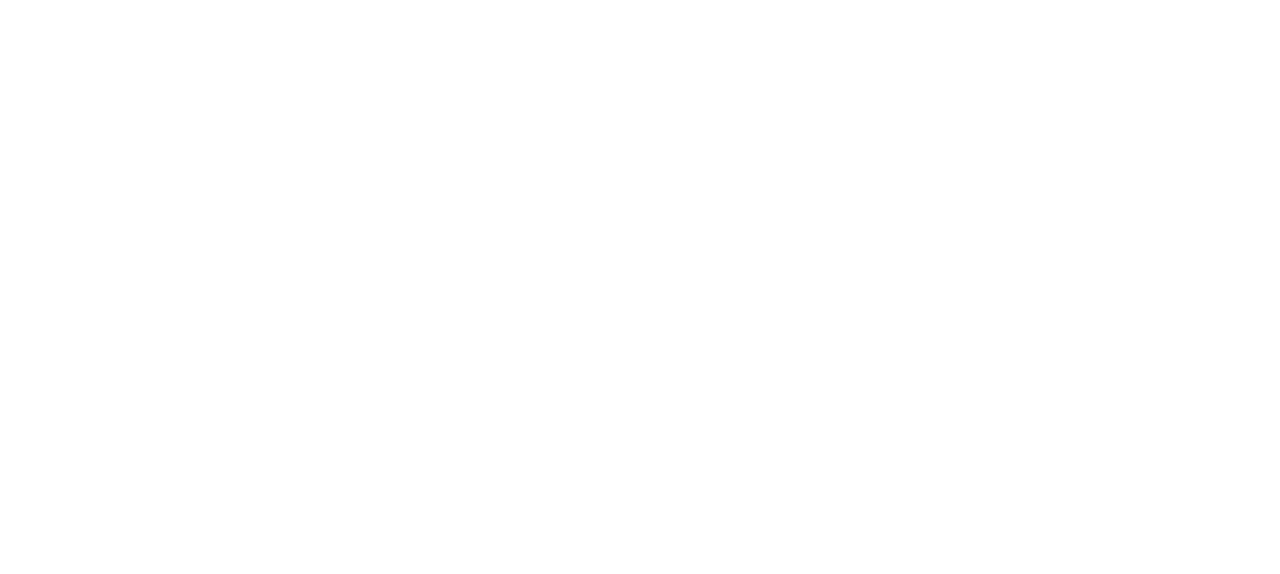
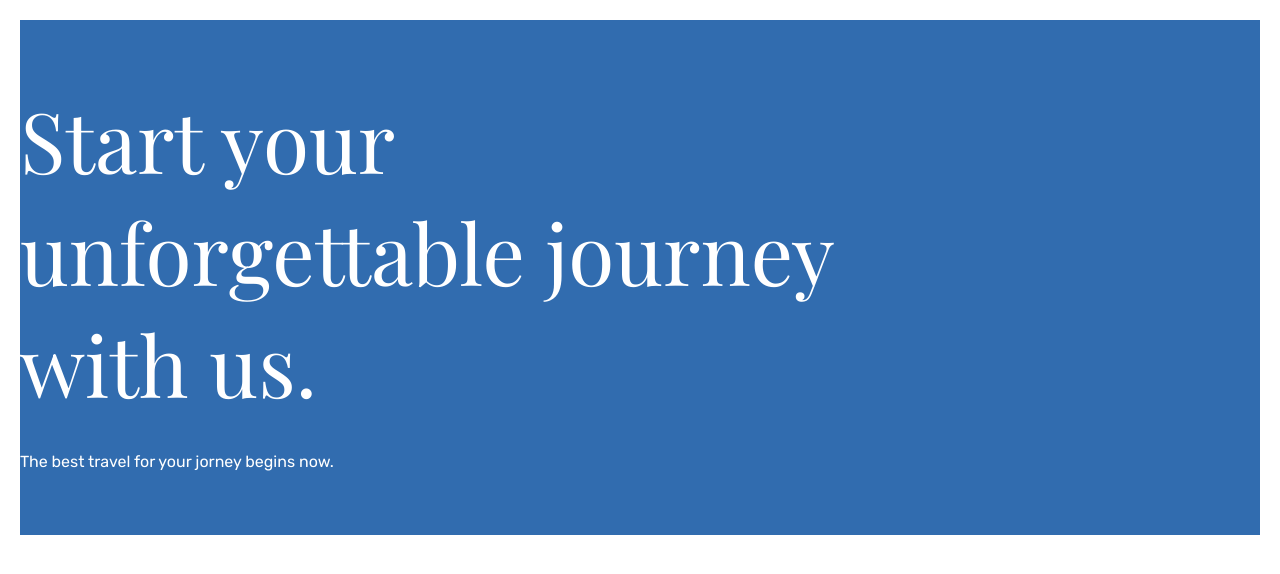
Before and after one commit to Taxeta/202307-w1chwe-ana-lambea-jose-vera, a website: page public/index.html in a window 1280 px wide. Drawn offline with nearby package versions, Linux system fonts and the light colour scheme; files that its build step writes are made by us from their sources.

Commit message:
Add main, section containers on index.html and style.scss

```diff
--- a/public/index.html
+++ b/public/index.html
@@ -5,12 +5,29 @@
   <meta charset="UTF-8">
   <meta name="viewport" content="width=device-width, initial-scale=1.0">
   <link rel="shortcut icon" href="favicon.png" type="image/x-icon">
+  <link rel="preconnect" href="https://fonts.googleapis.com%22%3E/">
+  <link rel=" preconnect" href="https://fonts.gstatic.com/" crossorigin>
+  <link href="https://fonts.googleapis.com/css2?family=Playfair+Display&family=Rubik&display=swap" rel="stylesheet">
   <link rel="stylesheet" href="styles/styles.css">
+
   <title>Travellian</title>
 </head>
 
 <body>
+  <main class="main-container">
+    <section class="welcome-container">
 
+      <div class="welcome-titles">
+        <span class="welcome-titles__title">Start your unforgettable journey with us.</span>
+
+        <span class="welcome-titles__subtitles">The best travel for your jorney begins now.</span>
+      </div>
+
+
+
+
+    </section>
+  </main>
 </body>
 
 </html>
--- a/src/sass/_components.scss
+++ b/src/sass/_components.scss
@@ -0,0 +1,35 @@
+@use "font";
+@use "variables";
+
+.welcome-titles {
+  display: flex;
+  flex-direction: column;
+  gap: 16px;
+  color: #fff;
+
+  &__title {
+    font-size: 40px;
+    line-height: 53.32px;
+    padding-bottom: 8px;
+    font-family: font.$font-family-header;
+  }
+
+  &__subtitle {
+    font-size: 18px;
+    line-height: 21.33px;
+  }
+
+  @media screen and (min-width: variables.$breaking-point) {
+    gap: 24px;
+
+    &__title {
+      font-size: 84px;
+      line-height: 111.97px;
+      width: 70%;
+    }
+
+    &__subtitle {
+      font-size: 22px;
+    }
+  }
+}
--- a/src/sass/_containers.scss
+++ b/src/sass/_containers.scss
@@ -0,0 +1,15 @@
+@use "variables";
+
+.main-container {
+  padding: 16px;
+}
+.welcome-container {
+  padding: 64px 0px;
+  background-color: rgb(49, 108, 175);
+}
+
+@media screen and (min-width: variables.$breaking-point) {
+  .main-container {
+    padding: 20px;
+  }
+}
--- a/src/sass/_font.scss
+++ b/src/sass/_font.scss
@@ -0,0 +1,2 @@
+$font-family-text: "Rubik", sans-serif;
+$font-family-header: "Playfair Display", serif;
--- a/src/sass/_global.scss
+++ b/src/sass/_global.scss
@@ -0,0 +1,41 @@
+@use "font";
+@use "variables";
+
+*,
+::before,
+::after {
+  box-sizing: border-box;
+}
+
+html {
+  font-family: font.$font-family-text;
+  color: variables.$color-text;
+}
+
+body {
+  font-size: 1 rem;
+  margin: 0;
+}
+
+ul,
+li {
+  list-style: none;
+  padding-left: 0;
+}
+
+input,
+button {
+  font: inherit;
+  border: none;
+}
+
+button {
+  background-color: transparent;
+  cursor: pointer;
+}
+
+h1,
+h2,
+h3 {
+  font-family: font.$font-family-header;
+}
--- a/src/sass/_variables.scss
+++ b/src/sass/_variables.scss
@@ -0,0 +1,4 @@
+$color-primary: #ff7757;
+$color-secondary: #331811;
+$color-text: #222;
+$breaking-point: 768px;
--- a/src/sass/styles.scss
+++ b/src/sass/styles.scss
@@ -0,0 +1,3 @@
+@use "global";
+@use "components";
+@use "containers";
```
Also changed, not shown: public/favicon.png, 1 other file.
